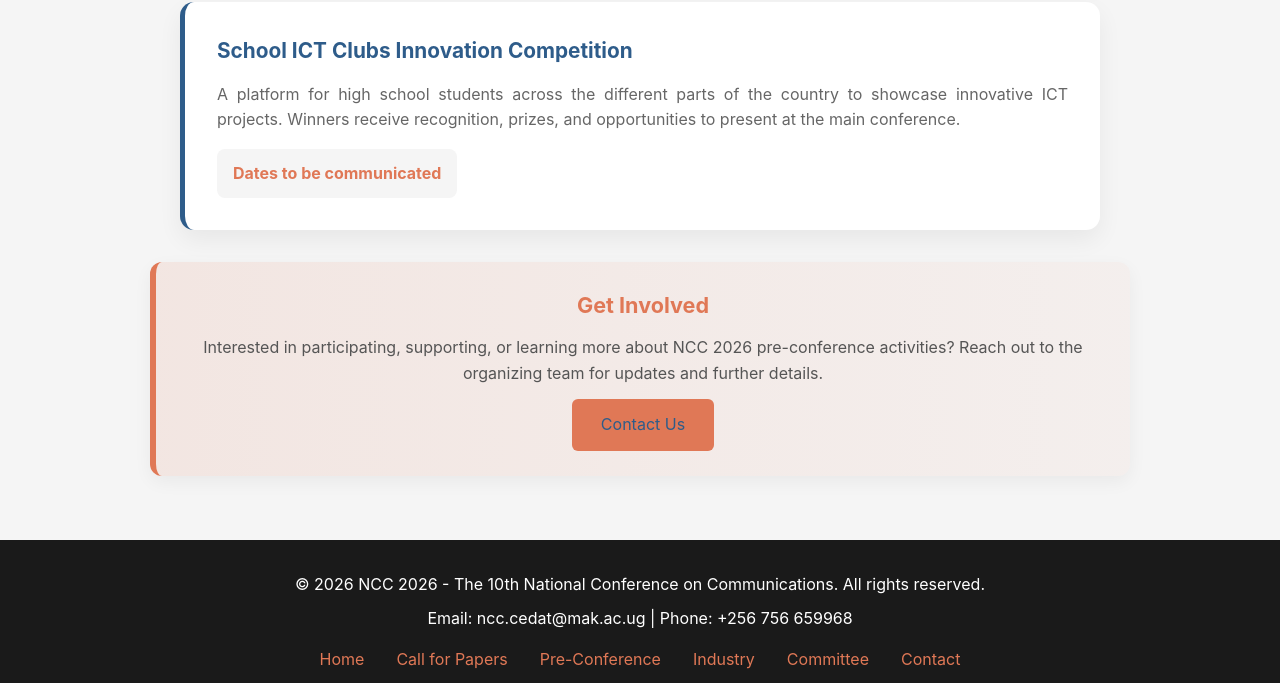
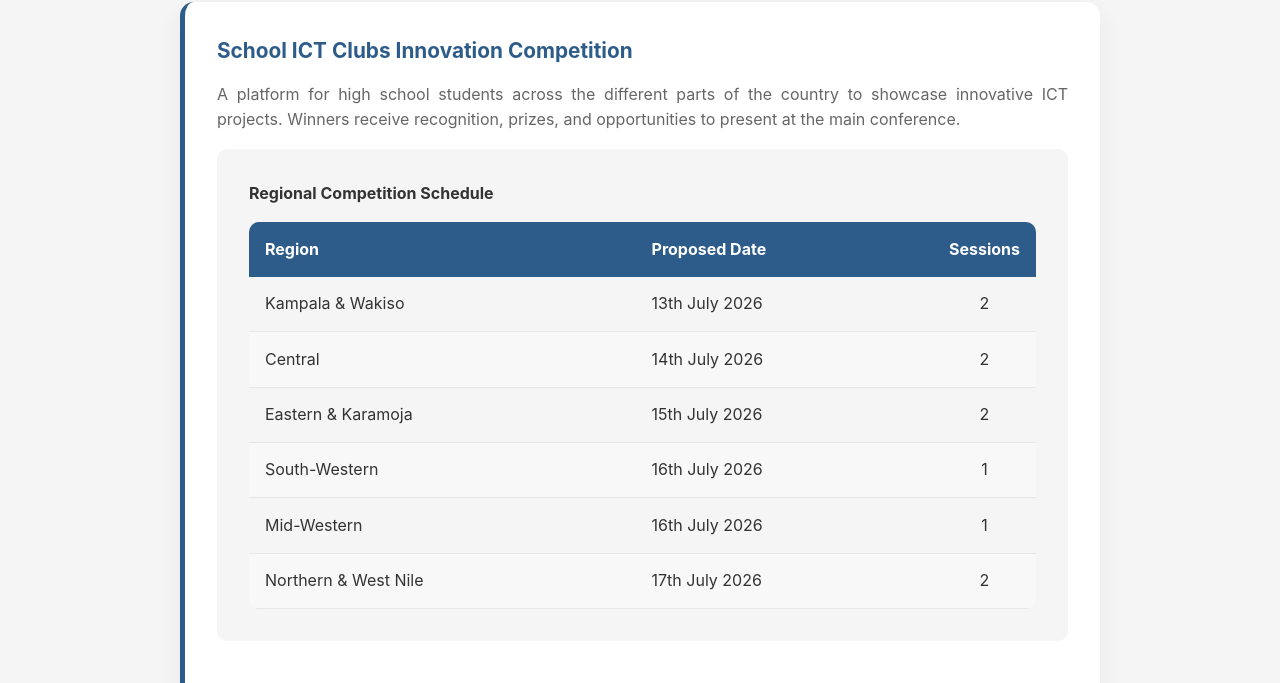
Before and after one commit to okello-wayne/ncc-2026, a plain HTML site: page activities.html in a window 1280 px wide. Shown: the part 1182-1865 px from the top of the page. Drawn offline with Linux system fonts and the light colour scheme.

Commit message:
Update activities page and refine conference website content

```diff
--- a/activities.html
+++ b/activities.html
@@ -118,9 +118,53 @@
                     <p>
                         A platform for high school students across the different parts of the country to showcase innovative ICT projects. Winners receive recognition, prizes, and opportunities to present at the main conference.
                     </p>
-                    <div class="activity-dates">Dates to be communicated</div>
-                </div>
+                    <div class="info-box">
+                <h4>Regional Competition Schedule</h4>
+
+                <table class="schedule-table">
+                    <thead>
+                        <tr>
+                            <th>Region</th>
+                            <th>Proposed Date</th>
+                            <th>Sessions</th>
+                        </tr>
+                    </thead>
+                    <tbody>
+                        <tr>
+                            <td>Kampala &amp; Wakiso</td>
+                            <td>13th July 2026</td>
+                            <td>2</td>
+                        </tr>
+                        <tr>
+                            <td>Central</td>
+                            <td>14th July 2026</td>
+                            <td>2</td>
+                        </tr>
+                        <tr>
+                            <td>Eastern &amp; Karamoja</td>
+                            <td>15th July 2026</td>
+                            <td>2</td>
+                        </tr>
+                        <tr>
+                            <td>South-Western</td>
+                            <td>16th July 2026</td>
+                            <td>1</td>
+                        </tr>
+                        <tr>
+                            <td>Mid-Western</td>
+                            <td>16th July 2026</td>
+                            <td>1</td>
+                        </tr>
+                        <tr>
+                            <td>Northern &amp; West Nile</td>
+                            <td>17th July 2026</td>
+                            <td>2</td>
+                        </tr>
+                    </tbody>
+                </table>
             </div>
+                            </div>
+                        </div>
 
             <div class="cta-box">
                 <h3>Get Involved</h3>
--- a/script.js
+++ b/script.js
@@ -157,14 +157,14 @@ document.addEventListener("DOMContentLoaded", function () {
     /* Conference countdown on home page */
     startCountdown(
         "conference-countdown",
-        "2026-06-24T00:00:00+03:00",
+        "2026-09-24T00:00:00+03:00",
         "The conference has started."
     );
 
     /* Paper deadline countdown on call-for-papers page */
     startCountdown(
         "papers-countdown",
-        "2026-05-15T23:59:00+03:00",
+        "2026-07-17T23:59:00+03:00",
         "The paper submission deadline has passed."
     );
 });
--- a/style.css
+++ b/style.css
@@ -1732,3 +1732,48 @@ footer p {
                 line-height: 1.6;
                 text-align: justify;
             }
+
+                .schedule-table {
+            width: 100%;
+            border-collapse: collapse;
+            margin-top: 1rem;
+            overflow: hidden;
+            border-radius: 10px;
+        }
+
+        .schedule-table thead {
+            background: var(--primary);
+            color: var(--white);
+        }
+
+        .schedule-table th,
+        .schedule-table td {
+            padding: 0.9rem 1rem;
+            text-align: left;
+        }
+
+        .schedule-table tbody tr:nth-child(even) {
+            background: #f8f8f8;
+        }
+
+        .schedule-table tbody tr {
+            border-bottom: 1px solid #e6e6e6;
+        }
+
+        .schedule-table tbody tr:hover {
+            background: rgba(46, 92, 138, 0.06);
+        }
+
+        .schedule-table th:last-child,
+        .schedule-table td:last-child {
+            text-align: center;
+            width: 100px;
+        }
+
+        @media (max-width: 768px) {
+            .schedule-table {
+                display: block;
+                overflow-x: auto;
+                white-space: nowrap;
+            }
+        }
```
Also changed, not shown: call-for-papers.html (+9 -17 lines), index.html (+2 -2 lines).
